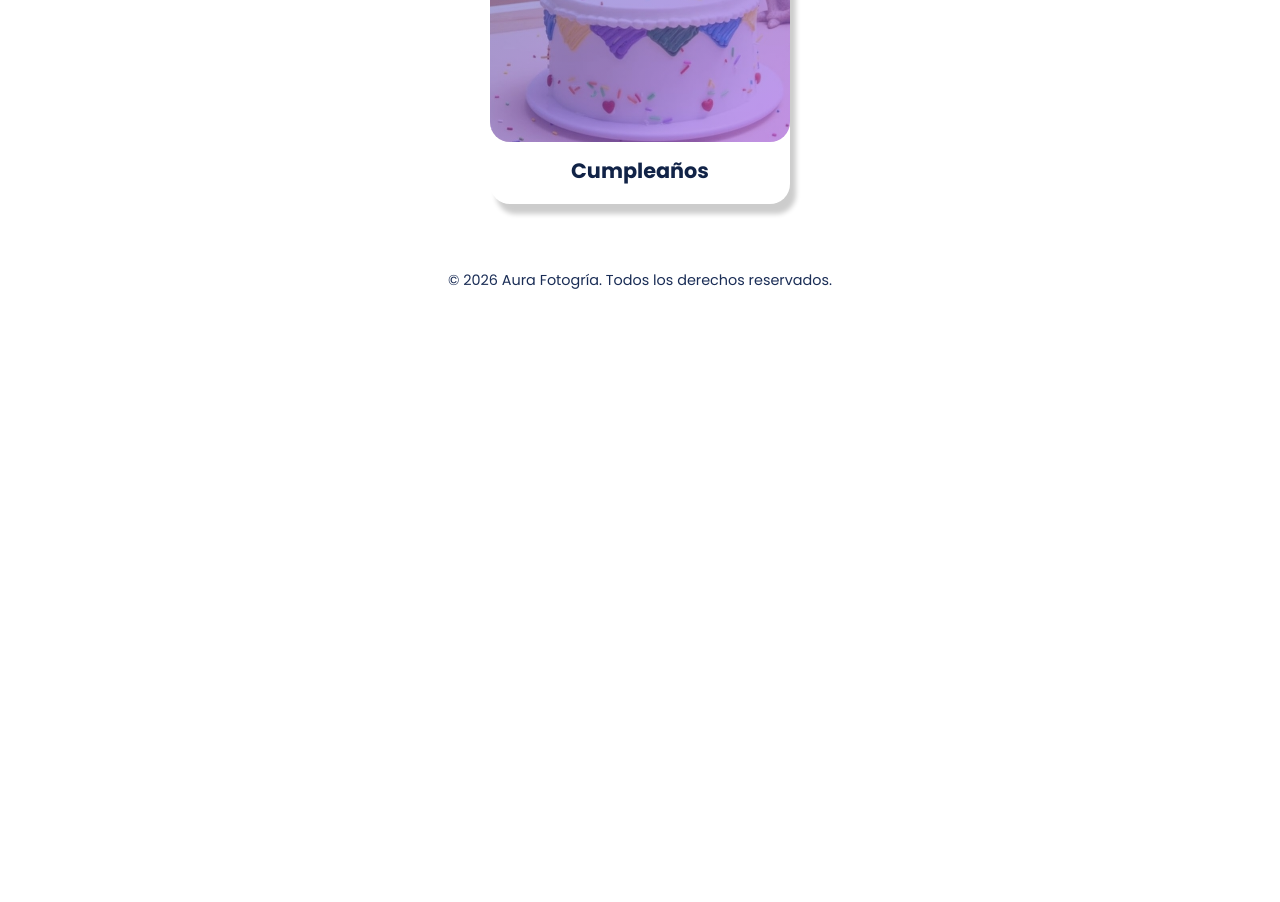
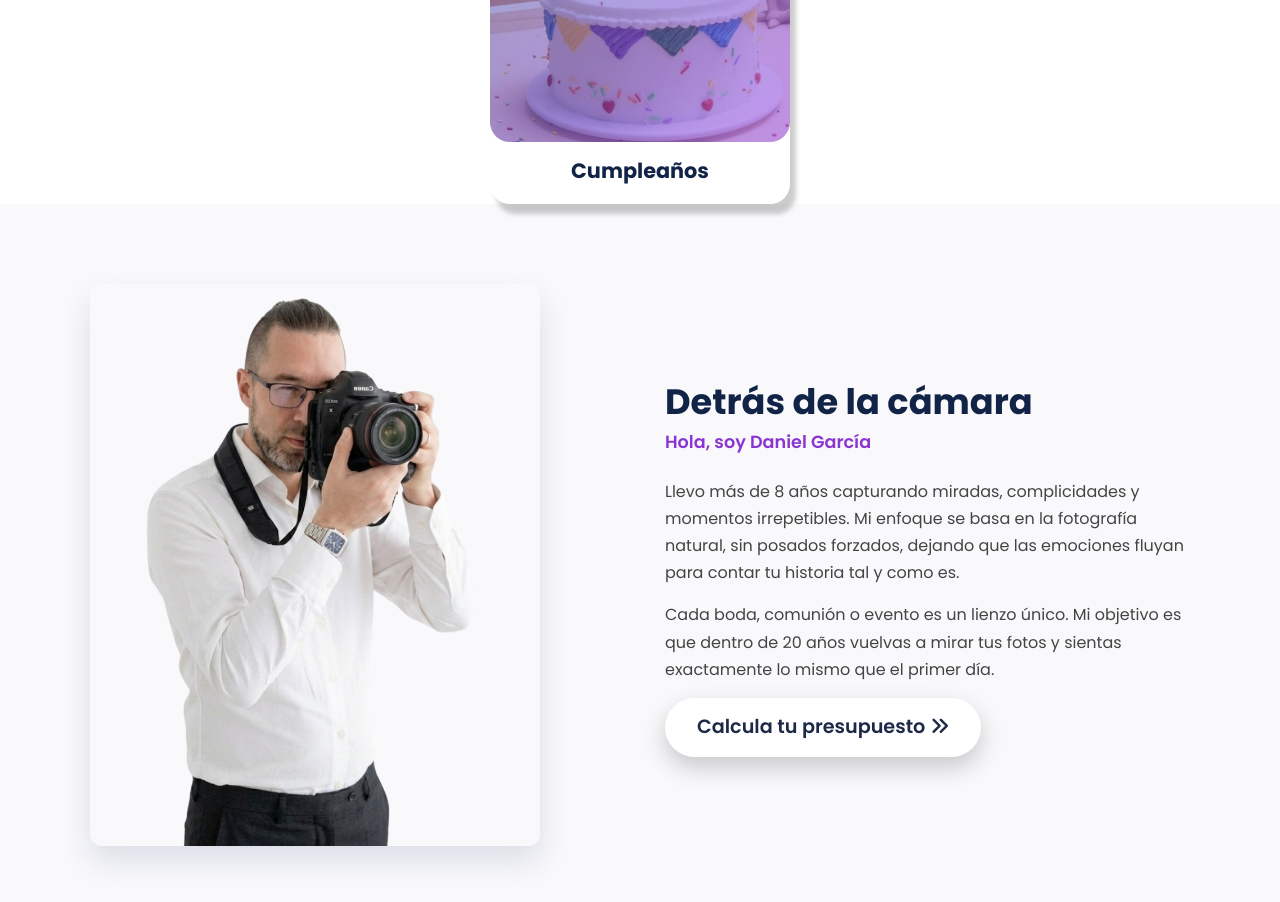
Before and after one commit to Danielgszgz/ProyectoFinalWeb, a plain HTML site: page index.html in a window 1280 px wide. Shown: the part 1866-2768 px from the top of the page. Before the commit the page ends 2158 px from the top, so only its background shows below. Drawn offline with Linux system fonts and the light colour scheme.

Commit message:
Terminar seccion Sobre mi del index y hacer pequeños cambios, como agregar enlaces y solventar problemas de colores

```diff
--- a/css/style.css
+++ b/css/style.css
@@ -48,6 +48,8 @@ header{
     /*Dejamos fija la cabecera arriba y que se desplace con nosotros por la página*/
     position: sticky;
     top: 0;
+
+    z-index: 1000; /*Para que el menu siempre quede encima del resto de elementos.*/
 }
 
 .logo{
@@ -134,25 +136,7 @@ nav a:hover{
     font-size: 1.8rem;
 }
 
-.hero button{
-    background-color: #FFFFFF;
-    color: #1E2947; /* Azul marino oscuro */
-    padding: 14px 32px;
-    border-radius: 50px; /* Bordes redondeados/píldora lucen muy bien en fotografía */
-    font-weight: 600;
-    font-size: 1.2rem;
-    border: none;
-    box-shadow: 0 10px 25px rgba(0, 0, 0, 0.2);
-    transition: all 0.3s ease;
-}
-
-.hero button:hover {
-  background-color: #E1BEE7; /* Transición suave al lavanda */
-  transform: translateY(-3px);
-  box-shadow: 0 15px 30px rgba(0, 0, 0, 0.3);
-}
-
-.servicios, .porfolio, .contacto{
+.servicios, .contacto{
     display:flex;
     /*Cambiamos la dirección a columna, para que se vean las cosas una debajo de la otra*/
     flex-direction: column;
@@ -198,6 +182,26 @@ nav a:hover{
 
     /*Para darle un poco de espacio con el texto de arriba*/
     margin-top:50px;
+}
+
+/* Reseteo para el enlace que envuelve la tarjeta */
+.tarjeta-link {
+    text-decoration: none; /* Elimina el subrayado de enlace */
+    color: inherit;         /* Mantiene el color original de los textos */
+    display: block;        /* Permite que el enlace ocupe todo el espacio de la tarjeta */
+}
+
+/* Ajustes a tu hover existente para activar el zoom al pasar por encima del enlace */
+.tarjeta-link:hover .tarjeta {
+    transform: translateY(-5px); /* Eleva la tarjeta */
+}
+
+.tarjeta-link:hover .tarjeta-img-wrapper img {
+    transform: scale(1.08);     /* Aplica el zoom a la imagen */
+}
+
+.tarjeta-link:hover .tarjeta-img-wrapper::after {
+    opacity: 0.75;              /* Ajusta la capa de color si lo deseas */
 }
 
 /* Cada tarjeta individual */
@@ -272,85 +276,120 @@ nav a:hover{
     margin-top: 5px;
 }
 
-/**/
-.porfolio{
-    background-color:#010225;
-    color:#fff;
+/*Sección sobre mi*/
+.sobre-mi {
+  padding: 80px 20px;
+  background-color: #f9f9fc; /* Un fondo ligeramente diferenciado del blanco */
 }
 
-.porfolio h2{
-    font-family: system-ui, -apple-system, BlinkMacSystemFont, 'Segoe UI', Roboto, Oxygen, Ubuntu, Cantarell, 'Open Sans', 'Helvetica Neue', sans-serif;
-    font-size: 50px;
-    color:#be1e2d;
+.sobre-mi-container {
+  max-width: 1100px;
+  margin: 0 auto;
+  display: flex;
+  align-items: center;
+  gap: 50px;
 }
 
-.porfolio p{
-    font-family: Verdana, Geneva, Tahoma, sans-serif;
-    color:##fff;
-    font-size: 1.2rem;
+.sobre-mi-img {
+  flex: 1;
 }
 
-.portfolio-grid {
-    display: grid;
-    /* 3 columnas de igual ancho */
-    grid-template-columns: repeat(auto-fit, minmax(350px, 1fr));
-    /* Al menos 3 filas con una altura mínima de 200px cada una */
-    grid-template-rows: repeat(3, minmax(200px, auto));
-    /* Espaciado entre elementos (menos arriba/abajo, más a los lados) */
-    gap: 15px 25px;
-    max-width: 1400px;
-    margin: 0 auto;
+.sobre-mi-img img {
+  width: 100%;
+  max-width: 450px;
+  aspect-ratio: 4 / 5;
+  object-fit: cover;
+  border-radius: 12px;
+  box-shadow: 0 15px 30px rgba(17, 35, 71, 0.12);
 }
 
-.portfolio-item {
-    background-color: #ffffff;
-    border-radius: 8px;
-    box-shadow: 0 4px 10px rgba(0,0,0,0.05);
-    display: flex;
-    flex-direction: column;
-    justify-content: center;
-    align-items: center;
-    padding: 20px;
-    transition: transform 0.3s ease;
-    font-weight: bold;
-    color: white;
-    text-align: center;
+.sobre-mi-contenido {
+  flex: 1;
+  text-align: left;
 }
 
-.portfolio-item:hover {
-    transform: translateY(-5px);
+.sobre-mi-contenido h2 {
+  color: #112347;
+  font-size: 2.2rem;
+  margin-bottom: 5px;
 }
 
-.item-1 {
-    background-color: #3498db;
-    /* Este elemento ocupará 2 filas de alto */
-    grid-row: span 2;
+.sobre-mi-contenido .subtitulo {
+  color: #8A34D1;
+  font-weight: 600;
+  font-size: 1.1rem;
+  margin-bottom: 20px;
 }
 
-.item-2 { background-color: #e74c3c; }
-.item-3 { background-color: #2ecc71; }
-
-.item-4 {
-    background-color: #9b59b6;
-    /* Este elemento ocupará 2 columnas de ancho */
-    grid-column: span 2;
+.sobre-mi-contenido p {
+  color: #444;
+  line-height: 1.7;
+  margin-bottom: 15px;
 }
 
-.item-5 { background-color: #f1c40f; }
-.item-6 { background-color: #e67e22; }
-.item-7 { background-color: #3829be; }
+/* Responsive para móvil */
+@media (max-width: 768px) {
+  .sobre-mi-container {
+    flex-direction: column;
+    text-align: center;
+  }
+
+  .sobre-mi-contenido {
+    text-align: center;
+  }
+}
+
+/* =========================================
+   ESTILO UNIFICADO PARA BOTONES DE ACCIÓN
+   ========================================= */
+
+.btn-aura {
+    /* Indispensable para enlaces <a> que actúan como botones */
+    display: inline-block;     /* Permite aplicar padding, márgenes y ancho correctamente */
+    text-decoration: none;     /* Quita el subrayado feo por defecto de los enlaces */
+    font-family: inherit;      /* Asegura que use la misma fuente que el resto de la web */
+
+    /* Tus estilos originales actualizados */
+    background-color: #FFFFFF;
+    color: #1E2947;            /* Azul marino oscuro */
+    padding: 14px 32px;
+    border-radius: 50px;       /* Estilo píldora */
+    font-weight: 600;
+    font-size: 1.2rem;
+
+    /* Efectos visuales originales */
+    box-shadow: 0 10px 25px rgba(0, 0, 0, 0.2);
+    transition: all 0.3s ease; /* Transición suave para todos los cambios */
+}
+
+/* =========================================
+   EFECTO HOVER UNIFICADO
+   ========================================= */
+
+.btn-aura:hover {
+    background-color: #E1BEE7; /* Transición suave al lavanda */
+    color: #1E2947;            /* Mantenemos el texto oscuro para buen contraste */
+    transform: translateY(-3px); /* Efecto elevación */
+    box-shadow: 0 15px 30px rgba(0, 0, 0, 0.3); /* Sombra más pronunciada en hover */
+    text-decoration: none;     /* Asegura que no salga subrayado al pasar el ratón */
+}
 
 /*Footer inferior de la web*/
 .footer-copyright {
-    text-align: center;
-    margin-top: 40px;      /* Separa el copyright de las 3 columnas de arriba */
-    padding-top: 20px;     /* Espacio interno sobre el texto */
+    display: flex;
+    justify-content: center; /* Centrado horizontal */
+    align-items: center;     /* Centrado vertical */
+
+    margin: 20px 0px;        /* Mantiene la separación de las columnas de arriba */
+    padding: 20px 0;         /* 💥 Mismo relleno arriba que abajo (20px) para equilibrar */
+    min-height: 60px;        /* Altura mínima recomendada para que el área respire */
 }
 
 .footer-copyright p {
-    color: #1a2d56;        /* Un color gris más suave para que no resalte tanto */
-    font-size: 0.9rem;     /* Un tamaño de letra un poco más pequeño */
-    margin: 0;
+    color: #1a2d56;
+    font-size: 0.9rem;
+    margin: 0;               /* Nos aseguramos de eliminar cualquier margen residual del párrafo */
+    line-height: 1;          /* Ajusta la altura de línea para evitar desviaciones */
 }
 
 /*Botin que permite subir a la parte superior de la web*/
@@ -360,12 +399,15 @@ nav a:hover{
     right: 2rem;
     width: 50px;
     height: 50px;
-    background-color: #fba319; /* Color de fondo inicial */
+
+    background-color: #1a49a0; /* Color de fondo inicial */
     color: #ffffff;            /* Color de la flecha */
+
     border-radius: 50%;        /* Lo hace completamente redondo */
     display: flex;
     align-items: center;
     justify-content: center;
+
     box-shadow: 0 4px 10px rgba(0, 0, 0, 0.3); /* Sombra para darle profundidad */
     z-index: 9999;             /* Se asegura de quedar por encima de todo */
     transition: all 0.3s ease; /* Transición suave para el efecto hover */
@@ -376,11 +418,15 @@ nav a:hover{
 .icono-flecha {
     width: 24px;
     height: 24px;
+    fill: currentColor;        /* Fuerza a que el SVG use el color #ffffff */
     pointer-events: none;
 }
 
 /* EFECTO HOVER (Al pasar el ratón) */
 .boton-subir:hover {
-    background-color: #be1e2d; /* Cambia al color rojo de tu logo */
-    transform: scale(1.1);     /* Crece un 10% en tamaño */
+    background-color: #9042de;  /* Cambia al Púrpura Vibrante */
+    transform: translateY(-4px) scale(1.08); /* Se eleva un poco y escala suavemente */
+    box-shadow: 0 12px 25px rgba(144, 66, 222, 0.45); /* La sombra se tiñe de violeta */
 }
+
+/*Pagina de galeria*/
--- a/index.html
+++ b/index.html
@@ -5,7 +5,7 @@
         <meta name="viewport" content="width=device-width, initial-scale=1.0">
         <title>Aura Fotogría</title>
         <meta name="author" content="Daniel García">
-        <meta name="description" content="Empresa de fotografia">
+        <meta name="description" content="Empresa de fotografia, con 8 años en el sector, capturando los momentos mas personales de miles de personas ">
         <link rel="stylesheet" href="css/style.css">
         <link rel="preconnect" href="https://fonts.googleapis.com">
         <link rel="preconnect" href="https://fonts.gstatic.com" crossorigin>
@@ -40,7 +40,9 @@
                 <section class="hero">
                     <h1>Capturamos <span class="destacado">tus momentos</span> más importantes</h1>
                     <p>Que lo efímero dure para siempre.</p>
-                    <button>Descubre cómo <i class="fa-solid fa-angles-right"></i></button>
+                    <a href="views/contacto.html" class="btn-aura">
+                        Descubre cómo <i class="fa-solid fa-angles-right"></i>
+                    </a>
                 </section>
                 <section class="servicios">
                     <h2>Servicios</h2>
@@ -48,52 +50,72 @@
 
                     <div class="tarjetas">
                         <!-- Servicio: Bodas -->
+                        <a href="views/galeria.html" class="tarjeta-link">
                             <article class="tarjeta">
                                 <div class="tarjeta-img-wrapper">
                                     <img src="assets/img/bodas.jpg" alt="Fotografía de Bodas">
                                 </div>
                                 <h3 class="titlecard">Bodas</h3>
                             </article>
+                        </a>
 
                         <!-- Servicio: Comuniones -->
+                        <a href="views/galeria.html" class="tarjeta-link">
                             <article class="tarjeta">
                                 <div class="tarjeta-img-wrapper">
                                     <img src="assets/img/comunion.jpg" alt="Fotografía de Comuniones">
                                 </div>
                                 <h3 class="titlecard">Comuniones</h3>
                             </article>
+                        </a>
 
                         <!-- Servicio: Bautizos -->
+                        <a href="views/galeria.html" class="tarjeta-link">
                             <article class="tarjeta">
                                 <div class="tarjeta-img-wrapper">
                                     <img src="assets/img/bautizos.jpg" alt="Fotografía de Bautizos">
                                 </div>
                                 <h3 class="titlecard">Bautizos</h3>
                             </article>
+                        </a>
 
                         <!-- Servicio: Cumpleaños -->
+                        <a href="views/galeria.html" class="tarjeta-link">
                             <article class="tarjeta">
                                 <div class="tarjeta-img-wrapper">
                                     <img src="assets/img/cumpleaños.jpg" alt="Fotografía de Cumpleaños">
                                 </div>
                                 <h3 class="titlecard">Cumpleaños</h3>
                             </article>
+                        </a>
                     </div>
                 </section>
-                <!--<section class="porfolio">
-                    <h2>Porfolio</h2>
-                    <p>Una sección de proyectos recientes</p>
-                    <div class="portfolio-grid">
-                        <div class="portfolio-item item-1">Proyecto 1</div>
-                        <div class="portfolio-item item-2">Proyecto 2</div>
-                        <div class="portfolio-item item-3">Proyecto 3</div>
-                        <div class="portfolio-item item-4">Proyecto 4</div>
-                        <div class="portfolio-item item-5">Proyecto 5</div>
-                        <div class="portfolio-item item-6">Proyecto 6</div>
-                        <div class="portfolio-item item-7">Proyecto 7</div>
+                <section class="sobre-mi">
+                    <div class="sobre-mi-container">
+                        <!-- Columna 1: Foto del fotógrafo/a -->
+                        <div class="sobre-mi-img">
+                            <img src="assets/img/Fotografo.png" alt="Fotógrafo principal de Aura Fotografía" />
+                        </div>
+
+                        <!-- Columna 2: Texto + CTA a Presupuesto -->
+                        <div class="sobre-mi-contenido">
+                            <h2>Detrás de la cámara</h2>
+                            <p class="subtitulo">Hola, soy Daniel García</p>
+                            <p>
+                                Llevo más de 8 años capturando miradas, complicidades y momentos irrepetibles. Mi enfoque se basa en la fotografía natural, sin posados forzados, dejando que las emociones fluyan para contar tu historia tal y como es.
+                            </p>
+                            <p>
+                                Cada boda, comunión o evento es un lienzo único. Mi objetivo es que dentro de 20 años vuelvas a mirar tus fotos y sientas exactamente lo mismo que el primer día.
+                            </p>
+
+                            <!-- Botón hacia Presupuesto -->
+                            <a href="views/presupuesto.html" class="btn-aura">
+                                Calcula tu presupuesto <i class="fa-solid fa-angles-right"></i>
+                            </a>
+                        </div>
                     </div>
                 </section>
-                <section class="contacto">
+                <!--<section class="contacto">
                     <h2>Hablemos</h2>
                     <p>Cuéntanos tu proyecto y le responderemos en 24h</p>
                     <form action="#" method="post">
@@ -117,7 +139,7 @@
             </main>
             <!-- Pie de la web-->
             <div class="footer-copyright">
-                <p>&copy; 2026 Aura Fotogría. Todos los derechos reservados.</p>
+                <p>&copy; 2026 Aura Fotografía. Todos los derechos reservados.</p>
             </div>
         </div>
     </body>
```
Also changed, not shown: assets/img/Fotografo.png (added). Lines whose indentation alone changed are shown as unchanged.
